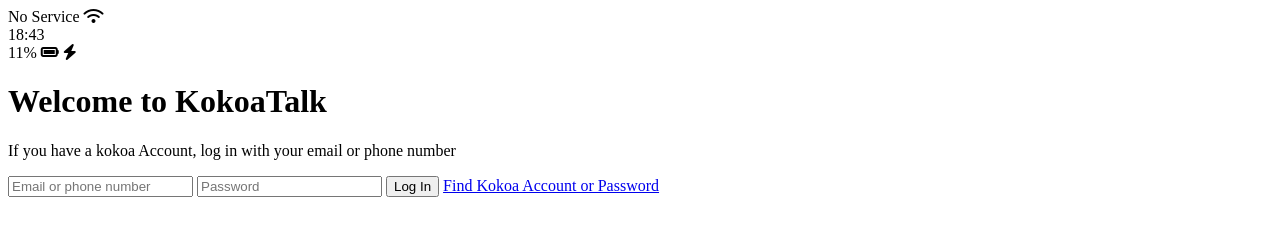
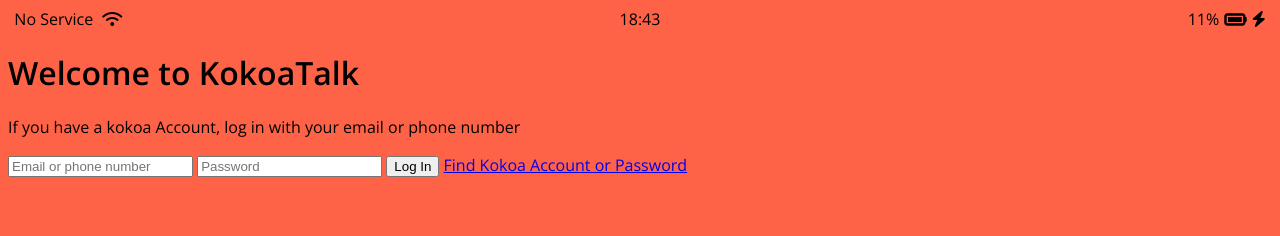
Before and after one commit to hoosan31320/kokoa-clone-2021, a plain HTML site: page index.html in a window 1280 px wide. Drawn offline with nearby package versions, Linux system fonts and the light colour scheme.

Commit message:
Status Bar CSS and CSS hack

```diff
--- /dev/null
+++ b/css/styles.css
@@ -0,0 +1,31 @@
+@import url("https://fonts.googleapis.com/css2?family=Open+Sans:wght@400;600&display=swap");
+
+body {
+  background-color: tomato;
+  font-family: "Open Sans", sans-serif;
+}
+
+.status-bar {
+  display: flex;
+  justify-content: center;
+}
+.status-bar__column {
+  width: 33%;
+}
+
+.status-bar__column:first-child span {
+  margin-right: 5px;
+}
+.status-bar__column:nth-child(2) {
+  display: flex;
+  justify-content: center;
+}
+.status-bar__column:last-child {
+  display: flex;
+  justify-content: flex-end;
+  align-items: center;
+}
+
+.status-bar__column .fa-battery-full {
+  margin: 0px 5px;
+}
--- a/index.html
+++ b/index.html
@@ -1,12 +1,13 @@
 <!DOCTYPE html>
 <html lang="en">
   <head>
+    <link rel="stylesheet" href="css/styles.css" />
     <meta charset="UTF-8" />
     <meta name="viewport" content="width=device-width, initial-scale=1.0" />
-    <title>Eelcome to Kokoa Talk</title>
+    <title>Welcome to Kokoa Talk</title>
   </head>
   <body>
-    <div id="status-bar">
+    <div class="status-bar">
       <div class="status-bar__column">
         <span>No Service</span>
         <i class="fas fa-wifi"></i>
@@ -16,7 +17,7 @@
       </div>
       <div class="status-bar__column">
         <span>11%</span>
-        <i class="fas fa-battery-full"></i>
+        <i class="fas fa-battery-full fa-lg"></i>
         <i class="fas fa-bolt"></i>
       </div>
     </div>
```
